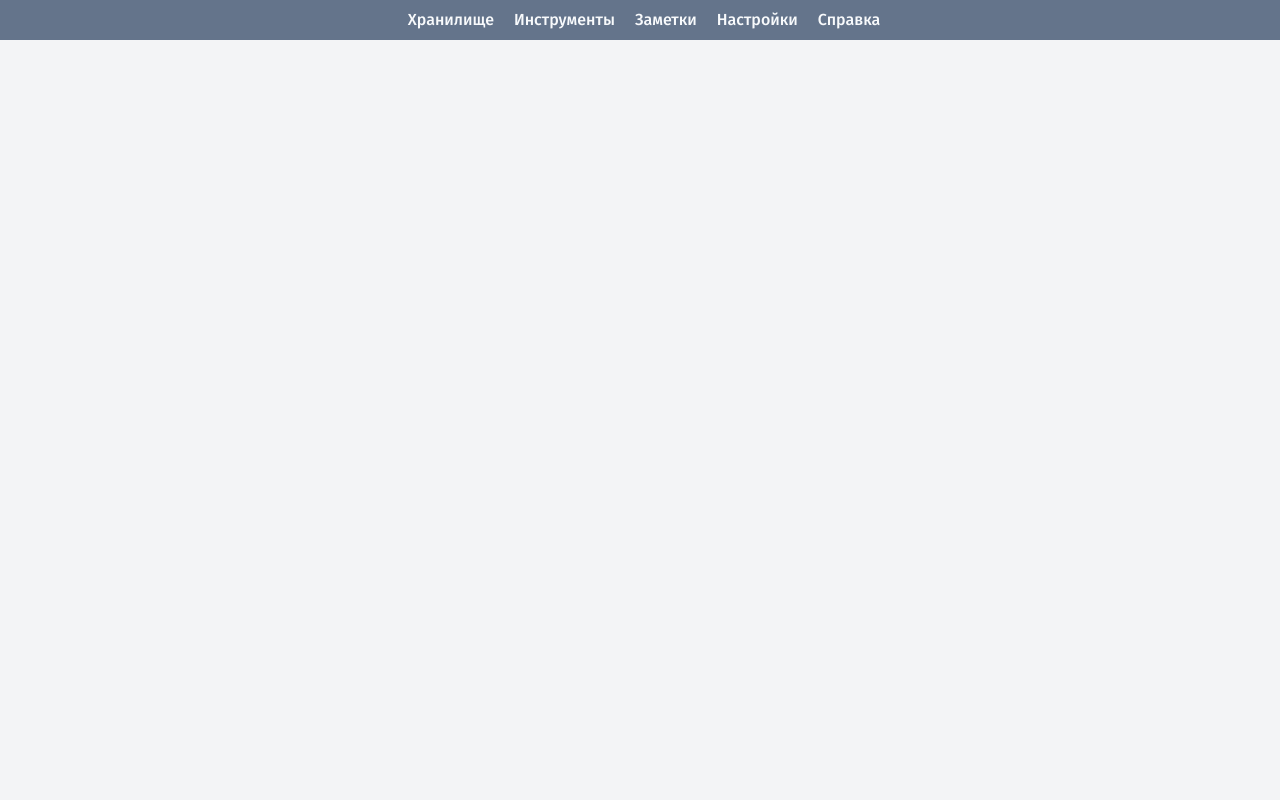
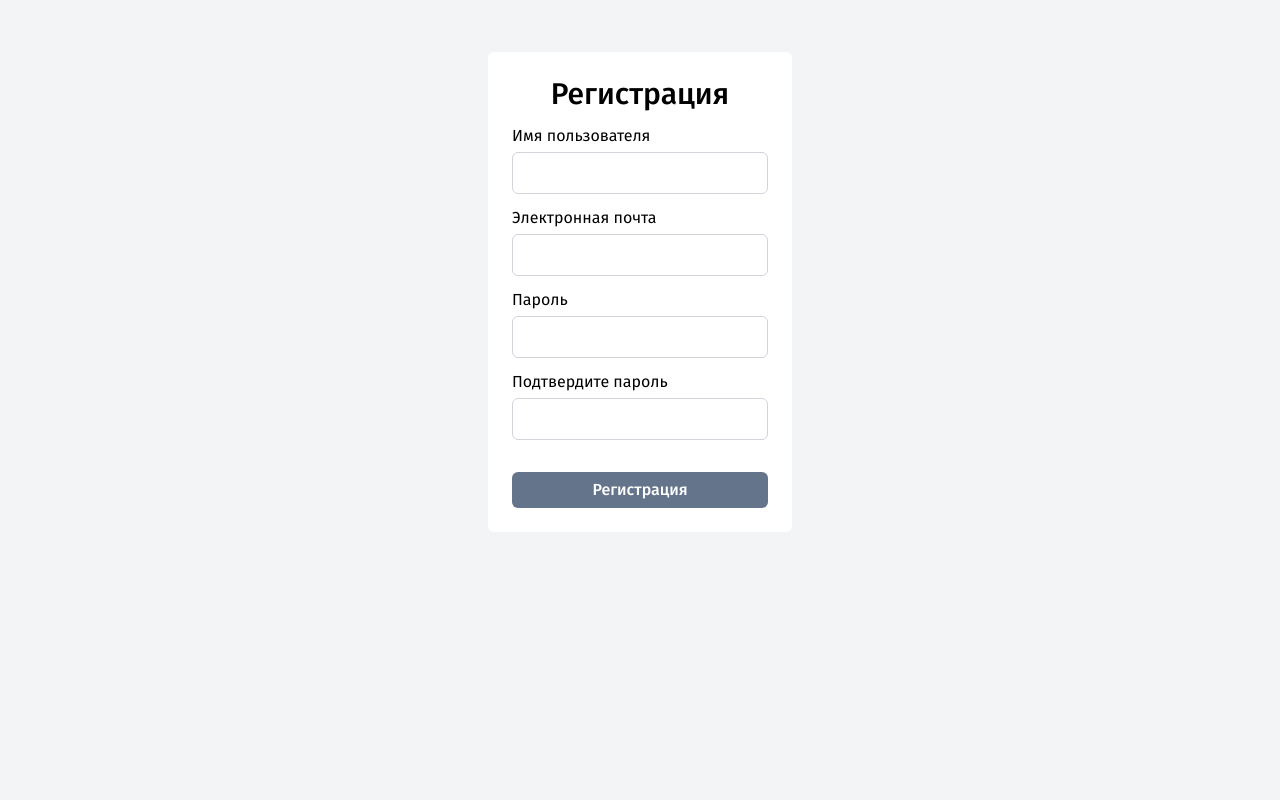
Before and after one commit to silleghost/encrypta, a Django app: page /user/registration/ in a window 1280 px wide. Run offline with Django 5.2, Linux system fonts and the light colour scheme; parts of the project's set-up code (start-up, migrations or seed data) failed here and were passed over; some libraries are stand-ins or nearby versions.

Commit message:
Added login page, added registration page, added record disctinction

```diff
--- a/encrypta/settings.py
+++ b/encrypta/settings.py
@@ -132,7 +132,7 @@ AUTH_PASSWORD_VALIDATORS = [
 
 LANGUAGE_CODE = 'ru'
 
-TIME_ZONE = 'UTC'
+TIME_ZONE = 'Europe/Moscow'
 
 USE_I18N = True
 
--- a/templates/base.html
+++ b/templates/base.html
@@ -13,24 +13,10 @@
 		<link href="https://fonts.googleapis.com/css2?family=Fira+Sans:wght@400;500&display=swap" rel="stylesheet">
 		{% tailwind_css %}
 	</head>
-
 	<body class="bg-gray-100">
-		<!--- Навигационная панель -->
-		<div class="container">
-			<nav class="px-0 py-2 flex flex-nowrap bg-slate-500">
-				<div class="pl-2 m-auto flex grow align-middle">
-					<div class="flex flex-grow justify-center align-middle">
-						<ul class="pl-0 ml-0 flex flex-row gap-5">
-							<li><a href="{% url "vault:vault" %}" class="font-medium text-slate-50 hover:text-slate-200">Хранилище</a></li>
-							<li><a href="#" class="font-medium text-slate-50 hover:text-slate-200">Инструменты</a></li>
-							<li><a href="#" class="font-medium text-slate-50 hover:text-slate-200">Заметки</a></li>
-							<li><a href="#" class="font-medium text-slate-50 hover:text-slate-200">Настройки</a></li>
-							<li><a href="#" class="font-medium text-slate-50 hover:text-slate-200">Справка</a></li>
-						</ul>
-					</div>
-				</div>
-			</nav>
-		</div>
+		<!-- Навигация -->
+		{% block navigation %}
+		{% endblock navigation %}
 		<!-- Основная часть сайта -->
 		{% block content %}
 		{% endblock content %}
--- a/templates/users/registration.html
+++ b/templates/users/registration.html
@@ -1,2 +1,51 @@
 {% extends "base.html" %}
 {% load static %}
+{% block content %}
+<div class="fixed w-screen h-screen bg-slate bg-opacity-10">
+    <form action="{% url "users:registration" %}" method="post" class="mx-auto max-w-[1024px] w-full container">
+        {% csrf_token %}
+        <div class="p-[2rem] mt-5 mx-auto flex flex-col justify-center items-center max-w-[32rem]">
+            <div class="p-[1.5rem] bg-white border-gray-200 border-1 rounded-md">
+                <div class="font-medium mb-3 text-3xl flex justify-center">
+                    Регистрация
+                </div>
+                <div class="mb-3 block ">
+                    <label class="font-normal" for="id_username">
+                        Имя пользователя
+                    </label>
+                    <input id="id_username" name="username" class="form-field" type="text"
+                    {% if form.username.value %} value={{form.username.value}} {% endif %}
+                    required>
+                    </input>
+                </div>
+                <div class="mb-3 block ">
+                    <label class="font-normal" for="id_email">
+                        Электронная почта
+                    </label>
+                    <input id="id_email" name="email" class="form-field" type="email"
+                    {% if form.email.value %} value={{form.email.value}} {% endif %}
+                    required>
+                    </input>
+                </div>
+                <div class="mb-3 block ">
+                    <label class="font-normal" for="id_password1">
+                        Пароль
+                    </label>
+                    <input id="id_password1" name="password1" class="form-field" type="password" required>
+                    </input>
+                </div>
+                <div class="mb-8 block ">
+                    <label class="font-normal" for="id_password2">
+                        Подтвердите пароль
+                    </label>
+                    <input id="id_password2" name="password2" class="form-field" type="password" required>
+                    </input>
+                </div>
+                <button type="submit" class="px-2 py-1 w-full border-2 bg-slate-500 border-transparent rounded-md hover:bg-slate-600">
+                    <span class="font-medium text-white">Регистрация</span>
+                </button>
+            </div>
+        </div>
+    </form>
+</div>
+{% endblock content %}
--- a/templates/vault/new-record.html
+++ b/templates/vault/new-record.html
@@ -28,7 +28,7 @@
                         <label for="id_category">Категория</label>
                         <select id="id_category" name="category"
                         class="form-field">
-                        {% get_category_list as Categories %}
+                        {% get_category_list_for_current_user user=user as Categories %}
                         <option selected value="">
                         </option>
                         {% for category in Categories %}
--- a/theme/static/css/dist/styles.css
+++ b/theme/static/css/dist/styles.css
@@ -845,6 +845,14 @@ body {
   margin-bottom: auto;
 }
 
+.mb-3 {
+  margin-bottom: 0.75rem;
+}
+
+.mb-8 {
+  margin-bottom: 2rem;
+}
+
 .mb-\[1rem\] {
   margin-bottom: 1rem;
 }
@@ -859,6 +867,10 @@ body {
 
 .mt-1 {
   margin-top: 0.25rem;
+}
+
+.mt-5 {
+  margin-top: 1.25rem;
 }
 
 .block {
@@ -931,6 +943,14 @@ body {
 
 .w-screen {
   width: 100vw;
+}
+
+.max-w-\[1024px\] {
+  max-width: 1024px;
+}
+
+.max-w-\[32rem\] {
+  max-width: 32rem;
 }
 
 .flex-none {
@@ -1022,6 +1042,11 @@ body {
   border-color: rgb(209 213 219 / var(--tw-border-opacity)) !important;
 }
 
+.border-gray-200 {
+  --tw-border-opacity: 1;
+  border-color: rgb(229 231 235 / var(--tw-border-opacity));
+}
+
 .border-gray-300 {
   --tw-border-opacity: 1;
   border-color: rgb(209 213 219 / var(--tw-border-opacity));
@@ -1076,6 +1101,14 @@ body {
   padding: 0.5rem;
 }
 
+.p-\[1\.5rem\] {
+  padding: 1.5rem;
+}
+
+.p-\[2rem\] {
+  padding: 2rem;
+}
+
 .px-0 {
   padding-left: 0px;
   padding-right: 0px;
@@ -1118,6 +1151,11 @@ body {
   vertical-align: middle;
 }
 
+.text-3xl {
+  font-size: 1.875rem;
+  line-height: 2.25rem;
+}
+
 .text-lg {
   font-size: 1.125rem;
   line-height: 1.75rem;
@@ -1127,6 +1165,10 @@ body {
   font-weight: 500;
 }
 
+.font-normal {
+  font-weight: 400;
+}
+
 .font-semibold {
   font-weight: 600;
 }
@@ -1134,6 +1176,11 @@ body {
 .text-gray-700 {
   --tw-text-opacity: 1;
   color: rgb(55 65 81 / var(--tw-text-opacity));
+}
+
+.text-sky-400 {
+  --tw-text-opacity: 1;
+  color: rgb(56 189 248 / var(--tw-text-opacity));
 }
 
 .text-slate-50 {
@@ -1209,9 +1256,18 @@ body {
   background-color: rgb(71 85 105 / var(--tw-bg-opacity));
 }
 
+.hover\:text-sky-500:hover {
+  --tw-text-opacity: 1;
+  color: rgb(14 165 233 / var(--tw-text-opacity));
+}
+
 .hover\:text-slate-200:hover {
   --tw-text-opacity: 1;
   color: rgb(226 232 240 / var(--tw-text-opacity));
+}
+
+.hover\:underline:hover {
+  text-decoration-line: underline;
 }
 
 .focus\:border-2:focus {
--- a/vault/forms.py
+++ b/vault/forms.py
@@ -16,6 +16,6 @@ class NewRecordForm(forms.ModelForm):
         )
 
     app_name = forms.CharField()
-    username = forms.CharField()
-    password = forms.CharField()
-    url = forms.CharField()
+    username = forms.CharField(required=False)
+    password = forms.CharField(required=False)
+    url = forms.CharField(required=False)
```
Also changed, not shown: templates/includes/navbar.html (added, +16 -0 lines), templates/users/login.html (+36 -0 lines), templates/vault/vault.html (+12 -3 lines), users/views.py (+0 -8 lines), vault/models.py (+9 -1 lines), vault/templatetags/password_tags.py (+5 -4 lines), vault/views.py (+8 -2 lines), users/migrations/0001_initial.py, vault/migrations/0001_initial.py, vault/migrations/0002_alter_categories_name.py (added).
